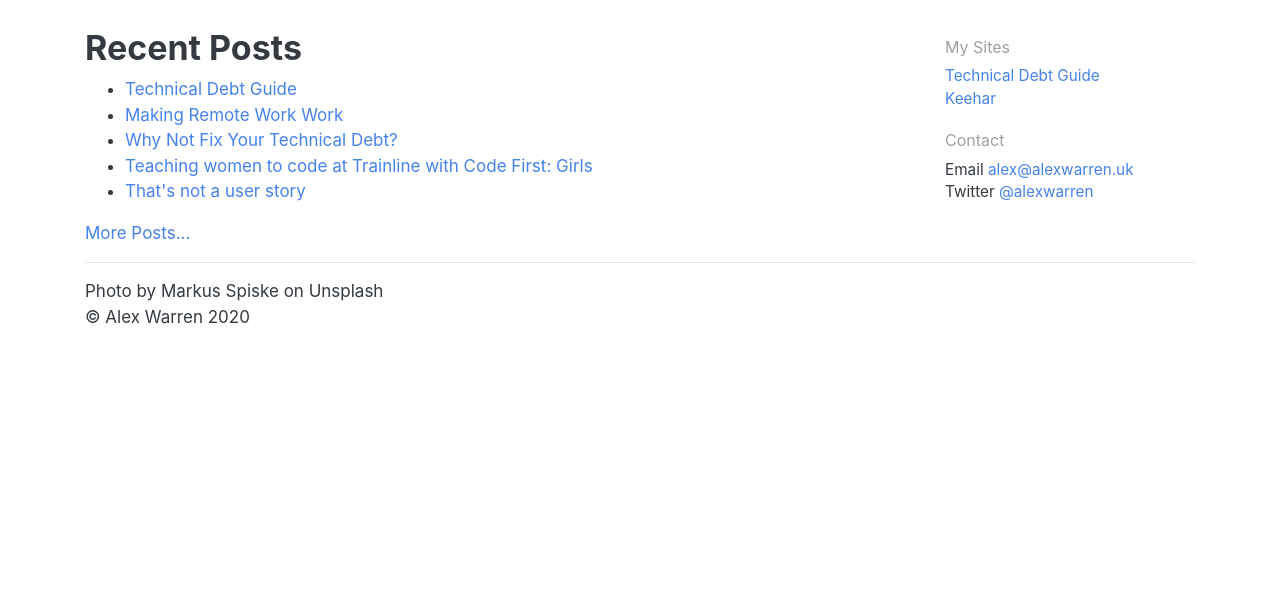
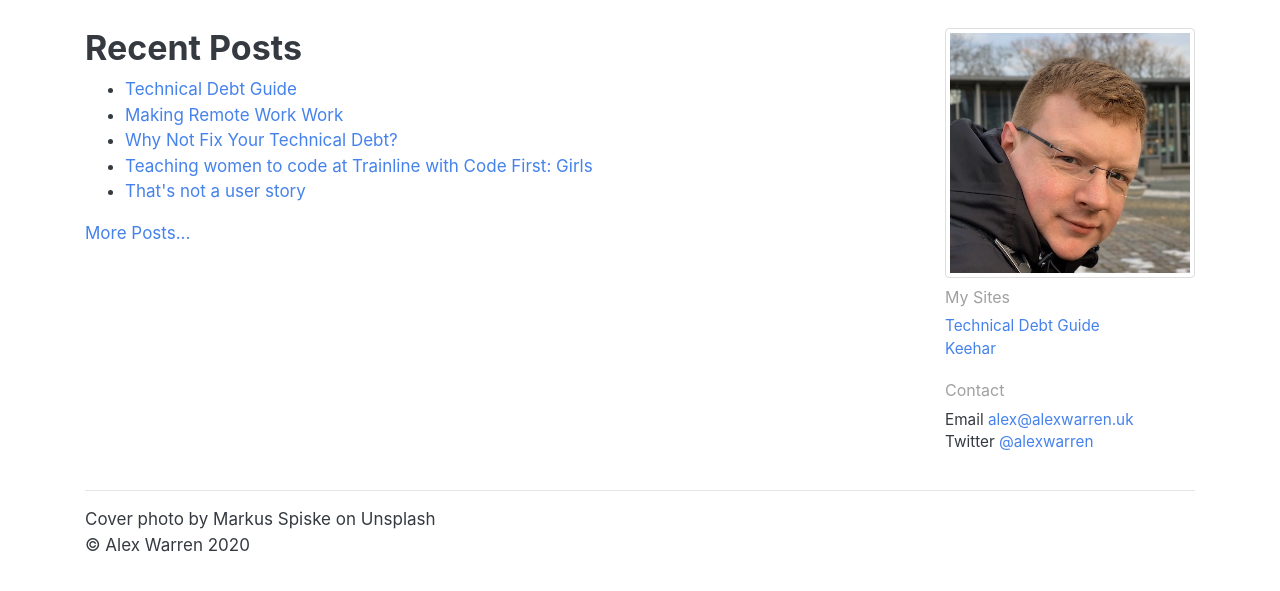
Before and after one commit to alexwarren/alexwarren.github.io, a Jekyll site: the page built from index.html, in a window 1280 px wide, cut to the strip 263-854 px from the top of the page. Built offline with Jekyll 4.4.1, drawn with Linux system fonts in a browser that asks for light colours.

Commit message:
Add my face

```diff
--- a/_layouts/page.html
+++ b/_layouts/page.html
@@ -75,6 +75,7 @@
             </div>
             <div class="col col-md-3 sidebar">
                 <hr>
+                <img src="/alex.jpg" class="img-thumbnail">
                 <h2>My Sites</h2>
                 <ul>
                     <li><a href="https://techdebtguide.com/">Technical Debt Guide</a></li>
@@ -94,7 +95,7 @@
         <hr>
         {% if page.url == "/" %}
         <div>
-            Photo by Markus Spiske on Unsplash
+            Cover photo by Markus Spiske on Unsplash
         </div>
         {% endif %}
         <div>
--- a/aw.css
+++ b/aw.css
@@ -89,6 +89,12 @@ div.next {
   }
 }
 
+@media (max-width: 767.98px) {
+  .img-thumbnail {
+    max-width: 200px;
+  }
+}
+
 .sidebar h2 {
   font-size: 1rem;
   font-weight: normal;
```
Also changed, not shown: alex.jpg (added).
